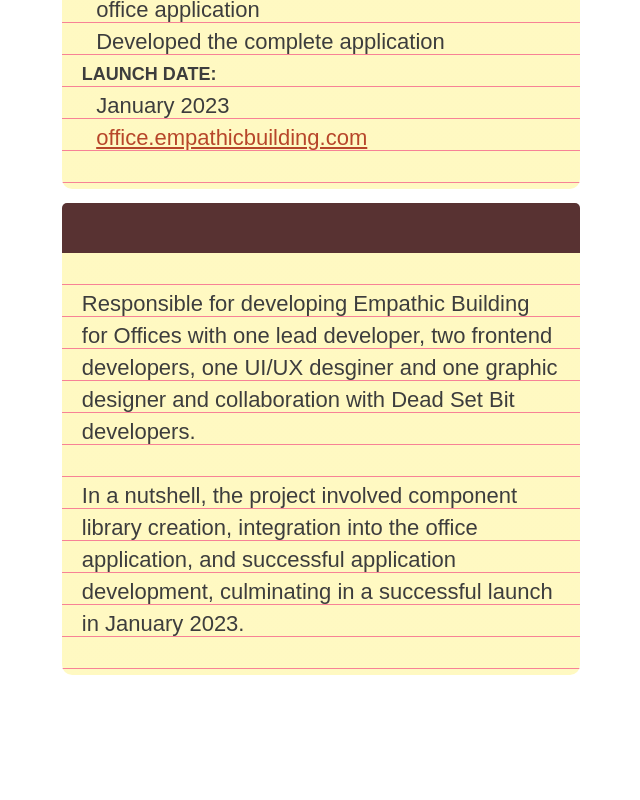
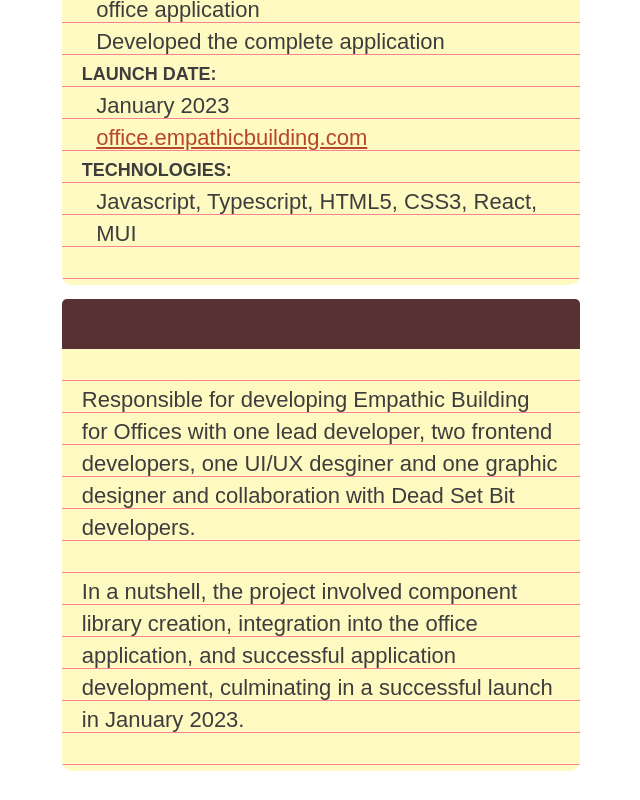
Before and after one commit to makiyo-ronkko/makiyo-app, a React (Create React App) app: page /company-project in a window 1280 px wide. Shown: the part 957-1757 px from the top of the page, without its empty margins (319-959 px from the left). Before the commit the page ends 1661 px from the top, so only its background shows below. Built offline with nearby package versions, Linux system fonts and the light colour scheme.

Commit message:
develop: chore: update contents

```diff
--- a/src/components/Projects/CompanyProject/index.tsx
+++ b/src/components/Projects/CompanyProject/index.tsx
@@ -97,6 +97,12 @@ export const CompanyProject = () => {
 									office.empathicbuilding.com
 								</a>
 							</p>
+							<p className={Styles.subHeader}>
+								<b>Technologies:</b>
+							</p>
+							<p className={Styles.indentation}>
+								Javascript, Typescript, HTML5, CSS3, React, MUI
+							</p>
 						</div>
 					</div>
 				</div>
```
